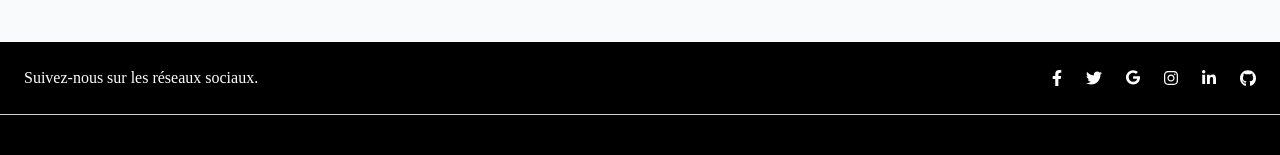
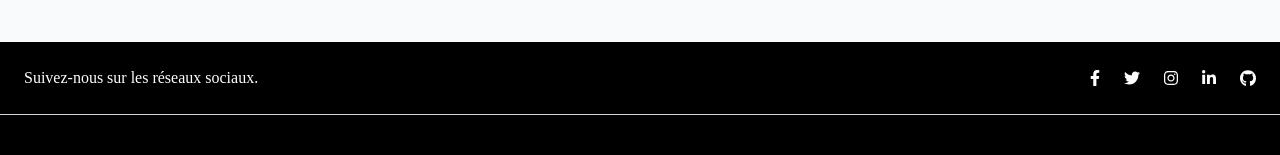
Before and after one commit to Editions-Gorfou/editions-gorfou.github.io, a Next.js app: page / in a window 1280 px wide. Shown: the part 760-915 px from the top of the page. Built offline with nearby package versions, Linux system fonts and the light colour scheme; what tw-elements would draw is missing.

Commit message:
Update footer

```diff
--- a/src/components/footer.js
+++ b/src/components/footer.js
@@ -6,7 +6,7 @@ export default function Footer() {
           <span>Suivez-nous sur les réseaux sociaux.</span>
         </div>
         <div className="flex justify-center">
-          <a href="#!" className="mr-6 text-white">
+          <a href="https://www.facebook.com/editionsgorfou/" className="mr-6 text-white">
             <svg aria-hidden="true" focusable="false" data-prefix="fab" data-icon="facebook-f"
               className="w-2.5" role="img" xmlns="http://www.w3.org/2000/svg"
               viewBox="0 0 320 512">
@@ -15,7 +15,7 @@ export default function Footer() {
               </path>
             </svg>
           </a>
-          <a href="#!" className="mr-6 text-white">
+          <a href="https://mobile.twitter.com/editions_gorfou" className="mr-6 text-white">
             <svg aria-hidden="true" focusable="false" data-prefix="fab" data-icon="twitter"
               className="w-4" role="img" xmlns="http://www.w3.org/2000/svg" viewBox="0 0 512 512">
               <path fill="currentColor"
@@ -23,15 +23,7 @@ export default function Footer() {
               </path>
             </svg>
           </a>
-          <a href="#!" className="mr-6 text-white">
-            <svg aria-hidden="true" focusable="false" data-prefix="fab" data-icon="google"
-              className="w-3.5" role="img" xmlns="http://www.w3.org/2000/svg" viewBox="0 0 488 512">
-              <path fill="currentColor"
-                d="M488 261.8C488 403.3 391.1 504 248 504 110.8 504 0 393.2 0 256S110.8 8 248 8c66.8 0 123 24.5 166.3 64.9l-67.5 64.9C258.5 52.6 94.3 116.6 94.3 256c0 86.5 69.1 156.6 153.7 156.6 98.2 0 135-70.4 140.8-106.9H248v-85.3h236.1c2.3 12.7 3.9 24.9 3.9 41.4z">
-              </path>
-            </svg>
-          </a>
-          <a href="#!" className="mr-6 text-white">
+          <a href="https://www.instagram.com/editions.gorfou/" className="mr-6 text-white">
             <svg aria-hidden="true" focusable="false" data-prefix="fab" data-icon="instagram"
               className="w-3.5" role="img" xmlns="http://www.w3.org/2000/svg" viewBox="0 0 448 512">
               <path fill="currentColor"
@@ -39,7 +31,7 @@ export default function Footer() {
               </path>
             </svg>
           </a>
-          <a href="#!" className="mr-6 text-white">
+          <a href="https://www.linkedin.com/company/%C3%A9ditions-gorfou/" className="mr-6 text-white">
             <svg aria-hidden="true" focusable="false" data-prefix="fab" data-icon="linkedin-in"
               className="w-3.5" role="img" xmlns="http://www.w3.org/2000/svg"
               viewBox="0 0 448 512">
```
